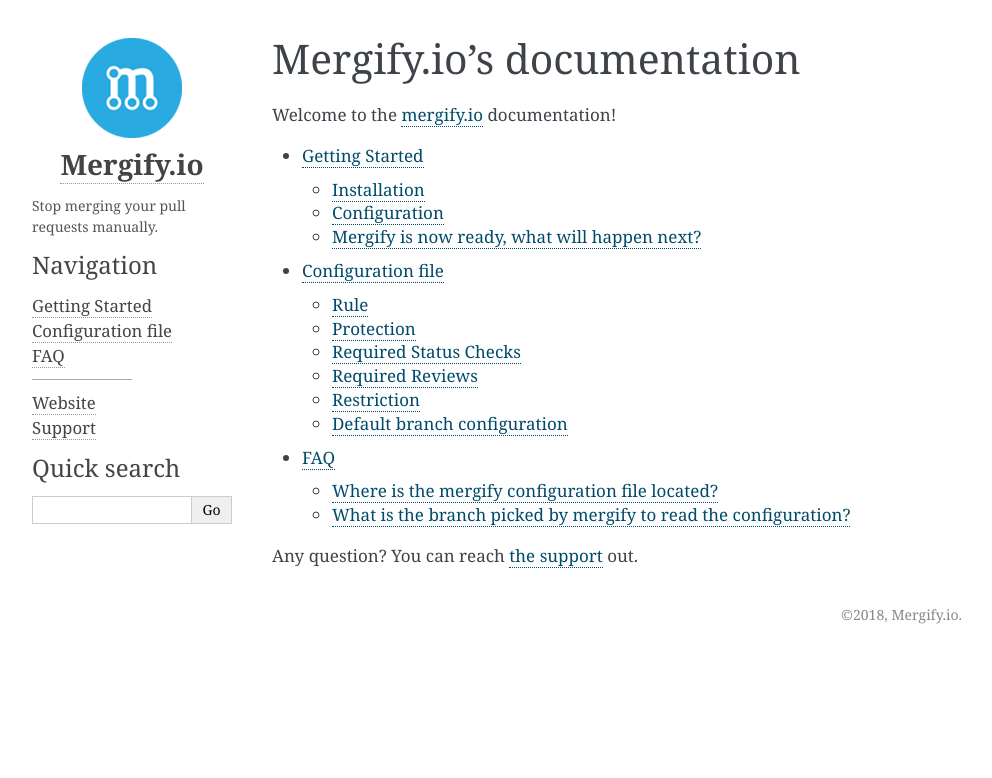
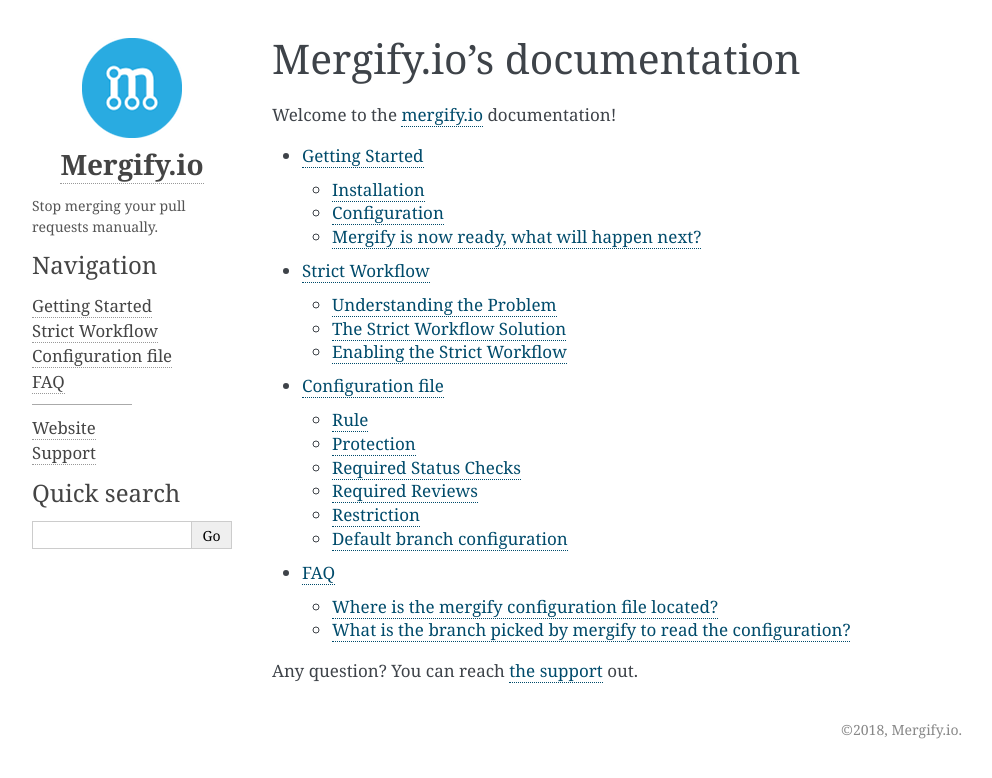
Before and after one commit to Mergifyio/mergify, a Sphinx documentation site: the page built from doc/source/index.rst, in a window 1280 px wide. Shown: the top 778 px of the page, without its empty margins (148-1140 px from the left). Built offline with Sphinx 7.4.7, drawn with Linux system fonts in a browser that asks for light colours; some of the changed lines change nothing that is shown.

Commit message:
doc: document strict workflow

```diff
--- a/doc/source/configuration.rst
+++ b/doc/source/configuration.rst
@@ -93,7 +93,8 @@
      - Value description
    * - ``strict``
      - ``boolean``
-     - Require branches to be up to date before merging.
+     - Require branches to be up to date before merging. See
+       :doc:`strict-workflow`.
    * - ``contexts``
      - ``array``
      - The list of status checks to require in order to merge into this branch
--- a/doc/source/index.rst
+++ b/doc/source/index.rst
@@ -7,6 +7,7 @@
    :maxdepth: 2
 
    getting-started
+   strict-workflow
    configuration
    faq
 
--- /dev/null
+++ b/doc/source/strict-workflow.rst
@@ -0,0 +1,98 @@
+===============
+Strict Workflow
+===============
+
+The *strict* workflow is a workflow that prevents merging broken pull requests.
+That situation can arise when outdated pull requests are being merged in their
+base branch.
+
+Understanding the Problem
+=========================
+
+To understand what the problem is, imagining the following situation: the base
+branch (e.g., ``master``) branch have its continuous integration testing passing
+correctly. A pull request is created, and the pull requests also pass. The
+state of the repository can be represented like this:
+
+.. image:: _static/master-pr-ci-pass.png
+   :alt: Pull request is open
+
+While the pull request stays open, another commit is pushed to ``master``. That
+can be a local commit or a merge commit from another pull request; who knows.
+The tests are run against ``master`` and they pass. The state of the continuous
+integration system is now reflected as this:
+
+.. image:: _static/new-master-pr-ci-pass.png
+   :alt: Base branch adds a new commit
+
+The pull request is still marked as valid by the continuous integration system
+since it did not change. Therefore, the pull request is considered as
+_mergeable_: the merge button is green.
+
+If you click that merge button, this is what might happens:
+
+
+.. image:: _static/merge-ci-fail.png
+   :alt: Base branch is broken
+
+As a new merge commit is created to merge the pull request, it is possible that
+the continuous integration testing will fail. Indeed: a new test might have
+been added in master while the pull request was open, and that pull request may
+not have the correct code to pass this new test.
+
+By pressing the merge button, you just broke your continuous integration
+system, and probably your software. Good work.
+
+The Strict Workflow Solution
+============================
+
+The *strict* workflow solves that issue by rebasing any pull request that is
+not up-to-date with its base branch before being merged. That forces the
+continuous integration system to test again the pull request with the new code.
+
+In the previous example, the continuous integration system would have marked the
+pull request as failing the test, removing it from the mergeable candidate.
+
+.. image:: _static/merge-ci-fail.png
+   :alt: Rebase make CI fails
+
+When the *strict* workflow is enabled, Mergify takes in charge the rebase of
+any pull request that is not up-to-date with its base branch. If multiple pull
+requests are mergeable, they are scheduled to be merged sequentially, and they
+will be rebased on top of each other.
+
+If any conflict occurs, the pull request will be marked as
+conflicting and no merge will happen until the solution is resolved by a nice
+human.
+
+
+Enabling the Strict Workflow
+============================
+
+To enable the *strict* workflow, you need to set the value of ``strict`` to
+``true`` in the :ref:`required status checks` list.
+
+To enable it on all your branches, you can write a ``mergify.yml`` like this:
+
+.. code-block:: yaml
+
+    rules:
+      default:
+        protection:
+          required_status_checks:
+            strict: true
+
+
+Of course, it makes even more sense to enable it with a continuous integration
+system required to pass. If you use `Travis CI <http://travis-ci.org>`, your
+configuration would look like:
+
+.. code-block:: yaml
+
+    rules:
+      default:
+        protection:
+          required_status_checks:
+            strict: true
+            contexts:
+              - continuous-integration/travis-ci
```
Also changed, not shown: doc/source/_static/master-pr-ci-pass.png (added), doc/source/_static/merge-ci-fail.png (added), doc/source/_static/new-master-pr-ci-pass.png (added), doc/source/_static/rebase-ci-fails.png (added).
